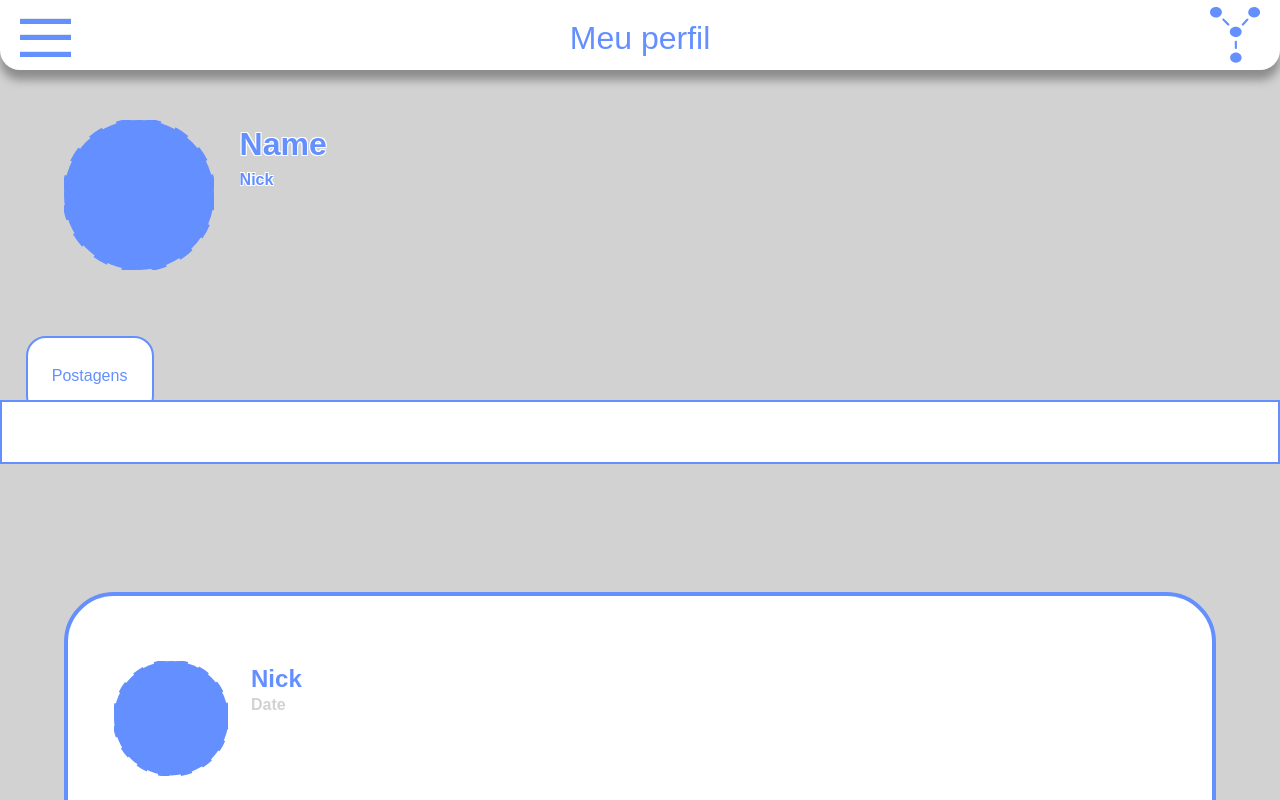
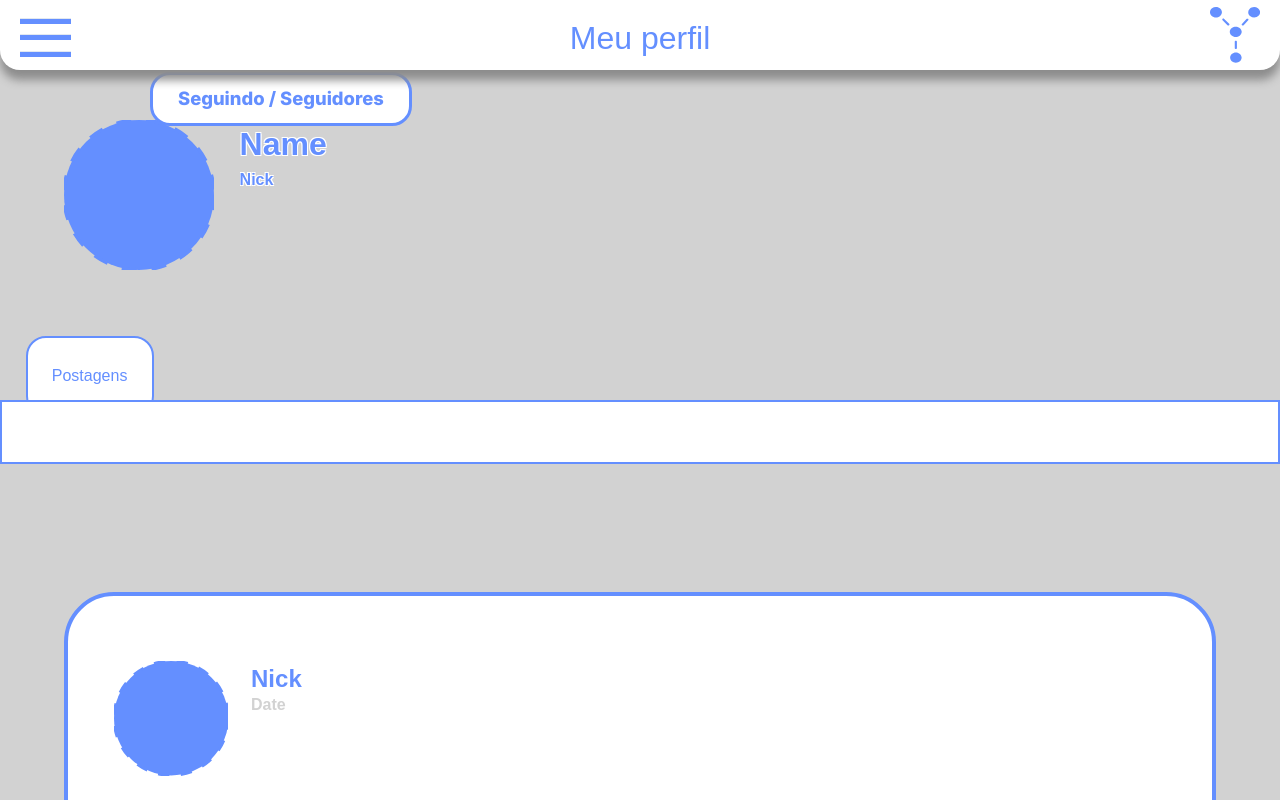
Before and after one commit to titi-lima/Y, a Next.js app in the folder client/: page /draft in a window 1280 px wide. Shown: the top 800 px of the page. Built offline with nearby package versions, Linux system fonts and the light colour scheme.

Commit message:
Interface parcial lista de seguidores

```diff
--- a/client/src/app/FollowsList/page.tsx
+++ b/client/src/app/FollowsList/page.tsx
@@ -4,17 +4,24 @@ import ListaUsuario from '@/components/ui/Lista/ListaUsuario';
 import classes from './MyProfile.module.css'
 import { UpperBar } from '../../components/ui/UpperBar/UpperBar'
 import { Inter } from 'next/font/google'
+import { useRouter, useSearchParams } from 'next/navigation';
 
 const inter = Inter({ subsets: ['latin'] })
 
 const FollowsList = () => {
+    const searchParams = useSearchParams()
+    const nick = searchParams.get('nickName')
+
+    const nickNameBack = "JoaoH"
+    let txtNavBar = ""
+    nickNameBack == nick ? txtNavBar = "Minha Lista" : txtNavBar = "Lista de " + nick
+
     let arraySeguindoBruto = [{nome: "Luis", nickName: "LuisF"}, {nome: "Tiago", nickName: "Titi"}, {nome: "Luan Jardim", nickName: "LuanGarden"}]
     let arraySeguidoresBruto = [{nome: "Pedro coelho", nickName: "PedroNC2"}, {nome: "Luis", nickName: "LuisF"}, {nome: "Tiago", nickName: "Tiati"}]
 
     const [selectedOption, setSelectedOption] = useState('seguindo');
     let [arraySeguidores, setArraySeguidores] = useState(arraySeguidoresBruto)
     let [arraySeguindo, setArraySeguindo] = useState(arraySeguindoBruto)
-
 
     const handleOptionClick = (option: string) => {
         setSelectedOption(option);
@@ -33,8 +40,8 @@ const FollowsList = () => {
             <body   className={inter.className}
             style = {{backgroundColor: 'var(--background-color)', height: '100%'}}>
                 <div className={classes.mainBackgroud}>
-                    <UpperBar text="Minha Lista" />
-                    <div className={classes.name}>BrenoM</div>
+                    <UpperBar text={txtNavBar} />
+                    <div className={classes.name}>{nick}</div>
                     <div className={classes.search_box}>
                         <input type="text" className={classes.search_text} placeholder="Search" onChange={filterUser}></input>
                     </div>
--- a/client/src/app/draft/MyProfile.module.css
+++ b/client/src/app/draft/MyProfile.module.css
@@ -27,3 +27,15 @@
     text-shadow: -1px -1px 0 var(--secondary-color), 1px -1px 0 var(--secondary-color), -1px 1px 0 var(--secondary-color), 1px 1px 0 var(--secondary-color);
     /* border: solid black; */
 }
+
+.buttonFollows {
+    font-style: normal;
+    font-weight: 800;
+    font-size: 1.15rem;
+    background-color: var(--secondary-color); /* Cor de fundo do botão */
+    color: var(--main-color); /* Cor do texto do botão */
+    border-radius: 20px; /* Raio da borda para torná-la redonda */
+    padding: 10px 25px; /* Espaçamento interno do botão */
+    cursor: pointer; /* Alterar o cursor do mouse quando passar sobre o botão */
+    border: 3px solid var(--main-color);
+}
--- a/client/src/app/draft/page.tsx
+++ b/client/src/app/draft/page.tsx
@@ -1,3 +1,6 @@
+"use client"
+
+import React, { useState } from 'react';
 import type { Metadata } from 'next'
 import { Inter } from 'next/font/google'
 import { UpperBar } from '../../components/ui/UpperBar/UpperBar'
@@ -6,19 +9,29 @@ import { ProfilePicture } from '@/components/ui/ProfilePicFrame/ProfilePicture'
 import { GenericPost } from '@/components/ui/Generic_post/GenericPost'
 import classes from './MyProfile.module.css'
 import { MiddleBar } from '@/components/ui/MiddleBar/MiddleBar'
+import { useRouter } from 'next/navigation';
 
 const inter = Inter({ subsets: ['latin'] })
 
-export const metadata: Metadata = {
-  title: 'Create Next App',
-  description: 'Generated by create next app',
-}
+// export const metadata: Metadata = {
+//   title: 'Create Next App',
+//   description: 'Generated by create next app',
+// }
 
 export default function DraftPage({
   children,
 }: {
   children: React.ReactNode
 }) {
+  const router = useRouter();
+  const nickName = "Joao";
+
+  const testeButton = () => {
+    const url = `/FollowsList?nickName=${nickName}`;
+    router.push(url);
+  };
+
+
   return (
 
     <html lang="pt-br" style={{height: '100%'}}>
@@ -33,6 +46,9 @@ export default function DraftPage({
           <ProfilePicture top = "30%" left = "5%" scale = "20%"/>
           <div className={classes.name}>Name</div>
           <div className={classes.nick}>Nick</div>
+          <button className={classes.buttonFollows } onClick={testeButton}>
+            Seguindo / Seguidores
+          </button>
         </section>
 
         <MiddleBar/>
```
